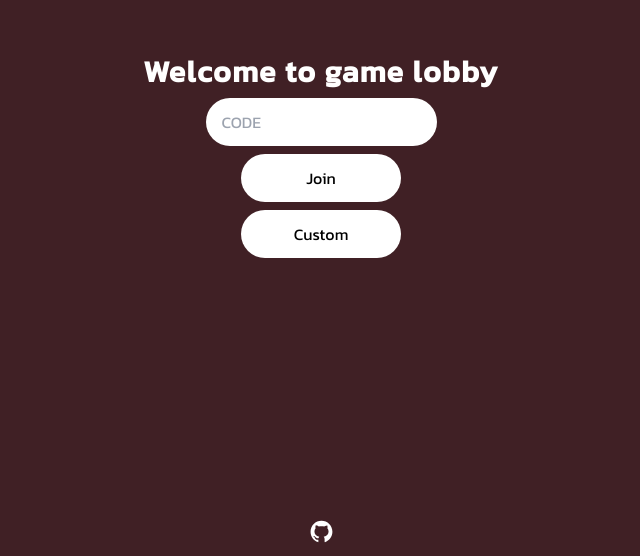
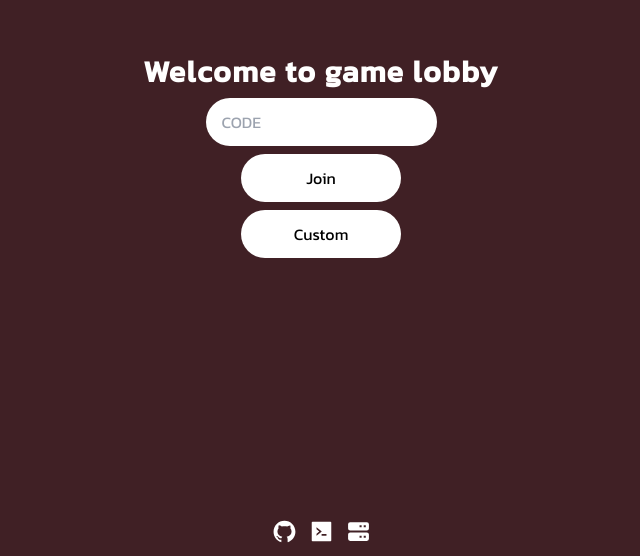
Before and after one commit to prokittikun/club-beeper-word, a React (Create React App) app: page / in a window 1280 px wide. Shown: the part 244-800 px from the top of the page, without its empty margins (319-959 px from the left). Built offline with nearby package versions, Linux system fonts and the light colour scheme; no server answers.

Commit message:
Update: footer ui

```diff
--- a/src/index.tsx
+++ b/src/index.tsx
@@ -12,7 +12,8 @@ import Lobby from "./pages/lobby";
 import reportWebVitals from "./reportWebVitals";
 import { WebsocketProvider, socket } from "./contexts/WebsocketContext";
 import { Toaster } from "react-hot-toast";
-import { AiOutlineGithub } from "react-icons/ai";
+import { AiOutlineGithub, AiFillCode } from "react-icons/ai";
+import { BiSolidServer } from "react-icons/bi";
 import NotFound from "./pages/notFound";
 const root = ReactDOM.createRoot(
   document.getElementById("root") as HTMLElement
@@ -56,7 +57,7 @@ root.render(
     />
     <WebsocketProvider value={socket}>
       <RouterProvider router={router} />
-      <div className="fixed flex  bottom-3 left-0 right-0 justify-center items-end">
+      <div className="fixed flex gap-3 bottom-3 left-0 right-0 justify-center items-end">
         <a
           target="_blank"
           href={"https://github.com/prokittikun/club-beeper-word"}
@@ -64,6 +65,22 @@ root.render(
         >
           <AiOutlineGithub size="25px" color="white" />
         </a>
+        <a
+          target="_blank"
+          href={"https://web.facebook.com/profile.php?id=100008049784667"}
+          rel="noreferrer"
+        >
+          <AiFillCode size="25px" color="white" />
+        </a>
+        <a
+          target="_blank"
+          href={"https://web.facebook.com/jgogo01"}
+          rel="noreferrer"
+        >
+          <BiSolidServer size="25px" color="white" />
+        </a>
+        {/* <p className="text-white">Powered by <u> <a href="https://web.facebook.com/jgogo01">Natdanai</a></u></p> */}
+
       </div>
     </WebsocketProvider>
     {/* </BrowserRouter> */}
```
